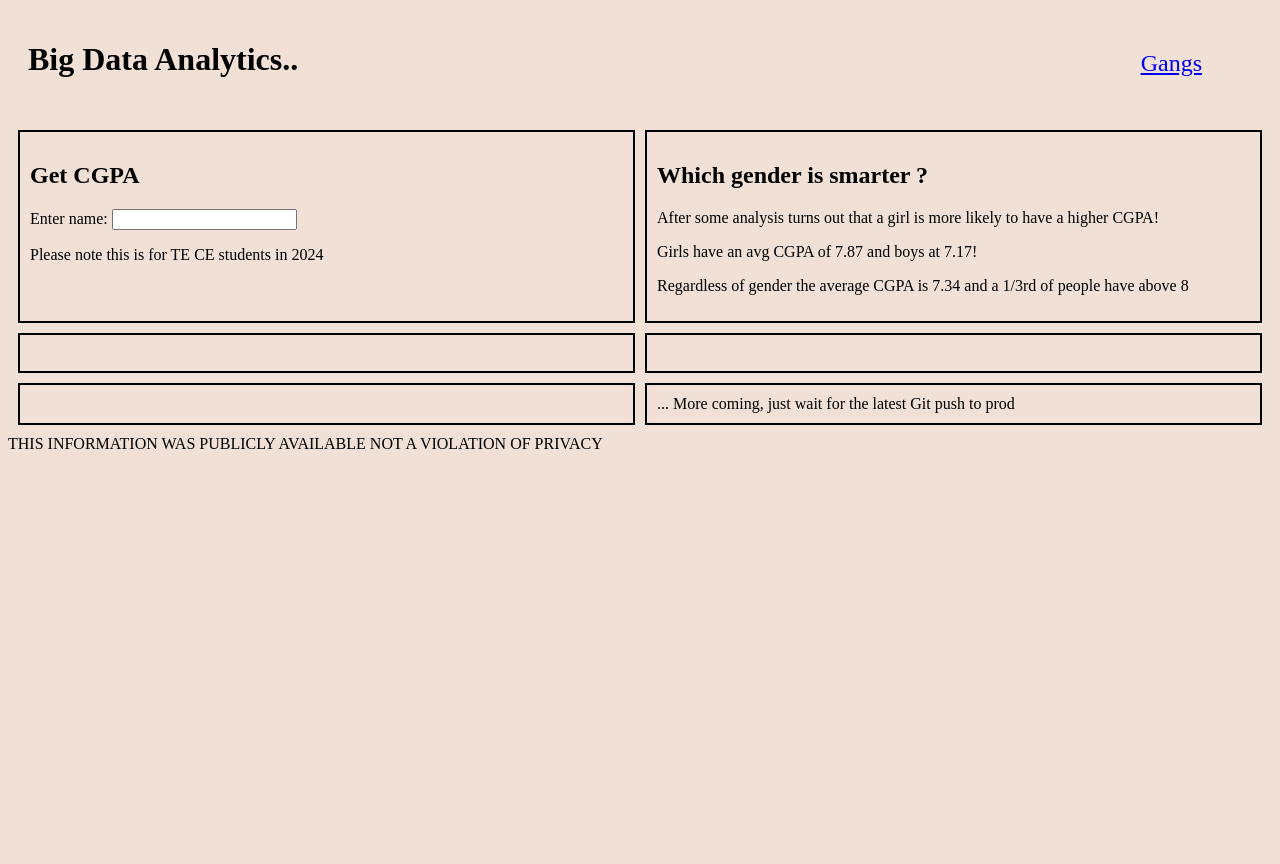
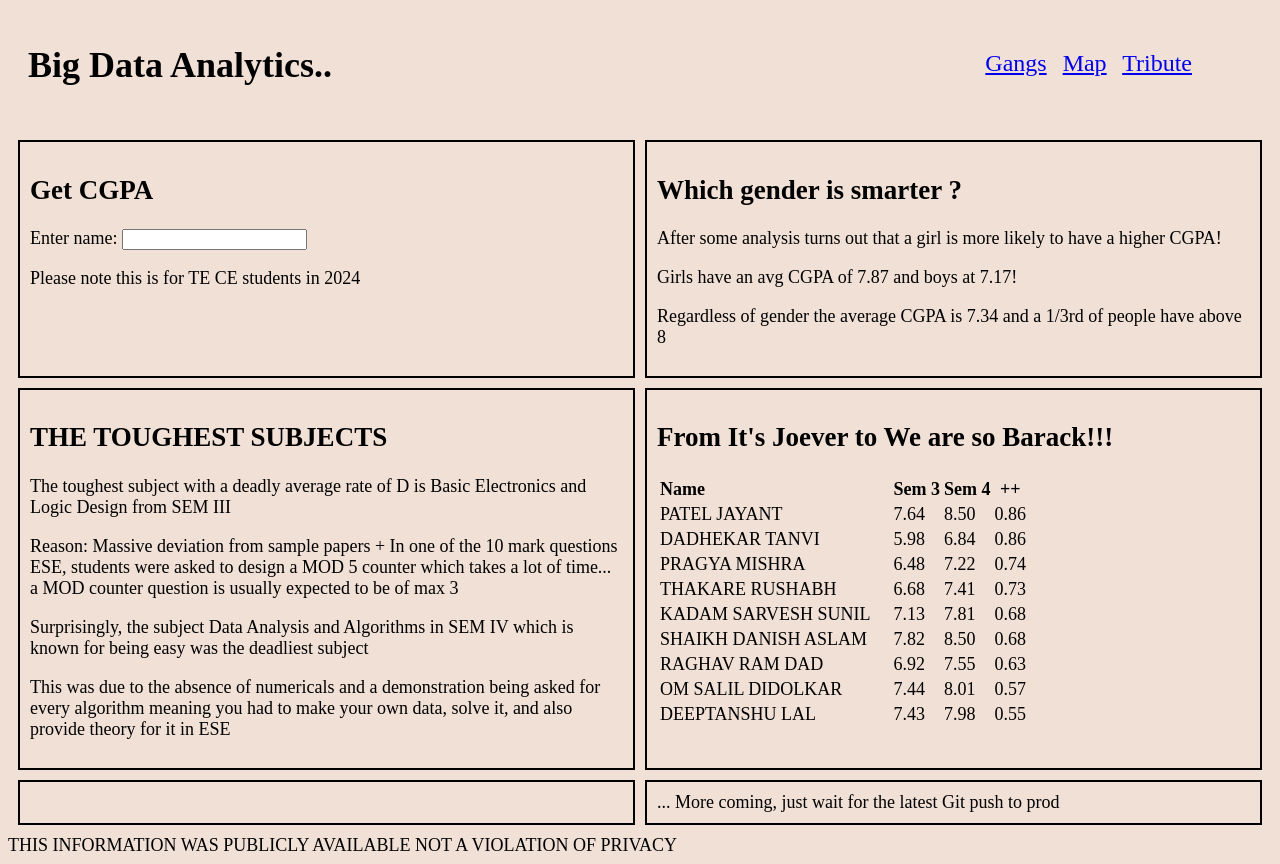
Before and after one commit to ShreyasAndurlekar/CGPA-Analytics, a Flask app: page / in a window 1280 px wide. Before the commit the page ends 449 px from the top, so only its background shows below. Run offline with Flask 3, Linux system fonts and the light colour scheme; parts of the project's set-up code (start-up, migrations or seed data) failed here and were passed over.

Commit message:
More updates

```diff
--- a/static/styles2.css
+++ b/static/styles2.css
@@ -1,3 +1,8 @@
+body{
+
+    font-size:large;
+}
+
 
 .grid-container {
     display: grid;
@@ -18,6 +23,16 @@
     .grid-container {
         grid-template-columns: 1fr;
     }
+
+    body{
+
+        font-size: x-large;
+    }
+
+    .g{
+
+        margin-left: 40px;
+    }
 }
 
 .navbar{
@@ -34,10 +49,16 @@
     margin-top: 30px;
 }
 
+.g1{
 
-@media (max-width: 480px) {
-    body {
-        font-size: x-large; /* Adjust this value as needed */
+    margin-right: 10px;
 
-    }
 }
+
+td:first-child {
+    padding-right: 20px; /* Add padding between the first and second column */
+}
+
+th:first-child {
+    text-align: left; /* Add padding between the first and second column */
+}
--- a/templates/index.html
+++ b/templates/index.html
@@ -6,7 +6,12 @@
     <body style = "background-color:#F0E0D6;">
         <div class = "navbar">
             <h1> Big Data Analytics..</h1>
-            <a class = "g" href = "{{ url_for('find') }}" >Gangs</a>
+            <div class = "g">
+                <a class = "g1" href = "{{ url_for('find') }}" >Gangs</a>
+                <a class = "g1" href = "{{ url_for('find') }}" >Map</a>
+                <a class = "g1" href = "{{ url_for('find') }}" >Tribute</a>
+            </div>
+
         </div>
 
         <div class="grid-container">
@@ -41,10 +46,77 @@
             </div>
 
             <div class="box">
-                <p></p>
+                <h2>THE TOUGHEST SUBJECTS</h2>
+                <p>The toughest subject with a deadly average rate of D is Basic Electronics and Logic Design from SEM III</p>
+                <p>Reason: Massive deviation from sample papers + In one of the 10 mark questions ESE, students were asked to design a MOD 5 counter which takes a lot of time... a MOD counter question is usually expected to be of max 3</p>
+                <p>Surprisingly, the subject Data Analysis and Algorithms in SEM IV which is known for being easy was the deadliest subject</p>
+                <p>This was due to the absence of numericals and a demonstration being asked for every algorithm meaning you had to make your own data, solve it, and also provide theory for it in ESE</p>
             </div>
 
             <div class="box">
+                <h2>From It's Joever to We are so Barack!!!</h2>
+                <table>
+                    <tr>
+                        <th>Name</th>
+                        <th>Sem 3</th>
+                        <th>Sem 4</th>
+                        <th>++</th>
+                    </tr>
+                    <tr>
+                        <td>PATEL JAYANT</td>
+                        <td>7.64</td>
+                        <td>8.50</td>
+                        <td>0.86</td>
+                    </tr>
+                    <tr>
+                        <td>DADHEKAR TANVI</td>
+                        <td>5.98</td>
+                        <td>6.84</td>
+                        <td>0.86</td>
+                    </tr>
+                    <tr>
+                        <td>PRAGYA MISHRA</td>
+                        <td>6.48</td>
+                        <td>7.22</td>
+                        <td>0.74</td>
+                    </tr>
+                    <tr>
+                        <td>THAKARE RUSHABH</td>
+                        <td>6.68</td>
+                        <td>7.41</td>
+                        <td>0.73</td>
+                    </tr>
+                    <tr>
+                        <td>KADAM SARVESH SUNIL</td>
+                        <td>7.13</td>
+                        <td>7.81</td>
+                        <td>0.68</td>
+                    </tr>
+                    <tr>
+                        <td>SHAIKH DANISH ASLAM</td>
+                        <td>7.82</td>
+                        <td>8.50</td>
+                        <td>0.68</td>
+                    </tr>
+                    <tr>
+                        <td>RAGHAV RAM DAD</td>
+                        <td>6.92</td>
+                        <td>7.55</td>
+                        <td>0.63</td>
+                    </tr>
+                    <tr>
+                        <td>OM SALIL DIDOLKAR</td>
+                        <td>7.44</td>
+                        <td>8.01</td>
+                        <td>0.57</td>
+                    </tr>
+                    <tr>
+                        <td>DEEPTANSHU LAL</td>
+                        <td>7.43</td>
+                        <td>7.98</td>
+                        <td>0.55</td>
+                    </tr>
+                </table>
             </div>
 
             <div class="box">
```
Also changed, not shown: functions.py (+46 -1 lines), 2 other files.
